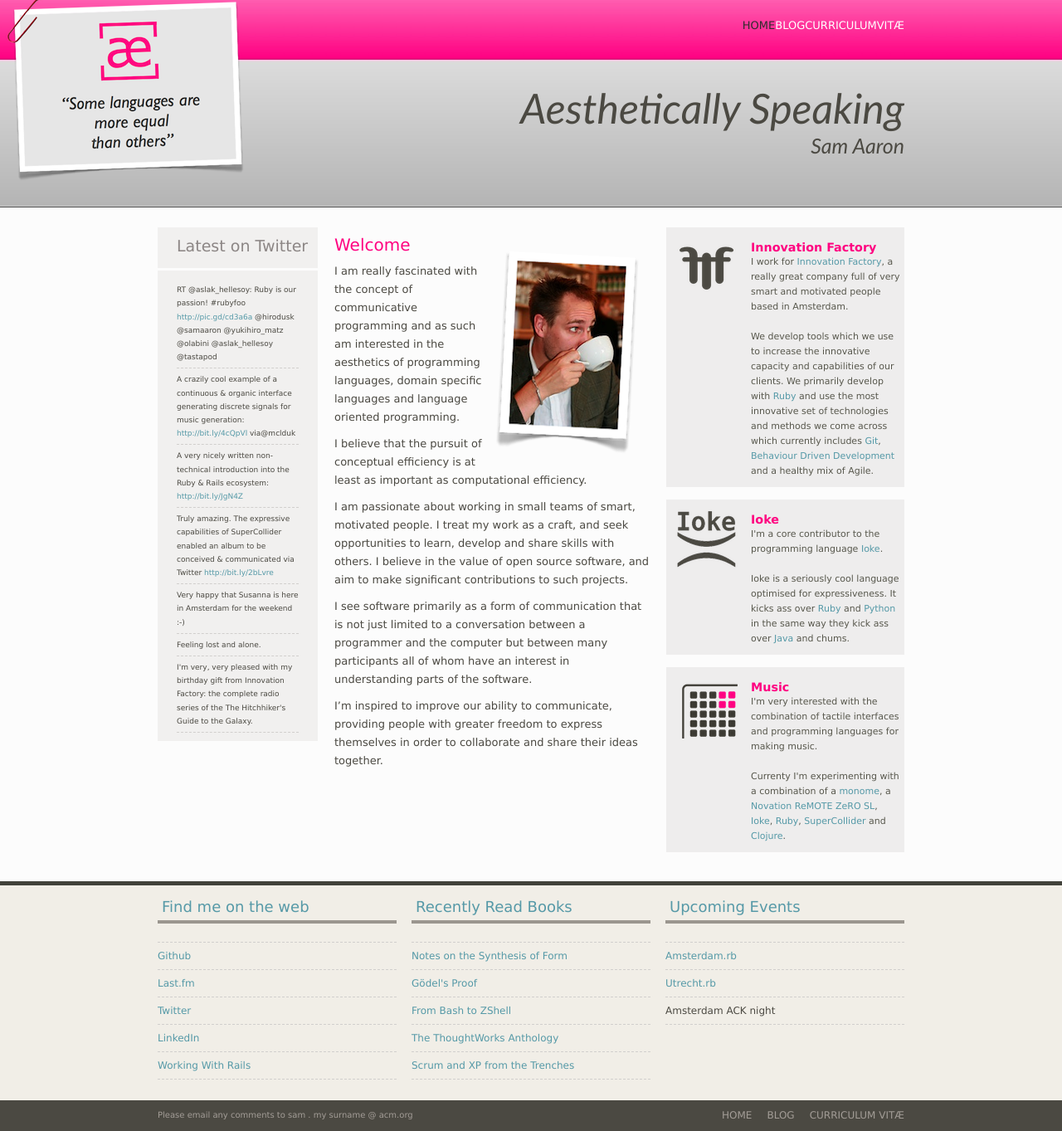
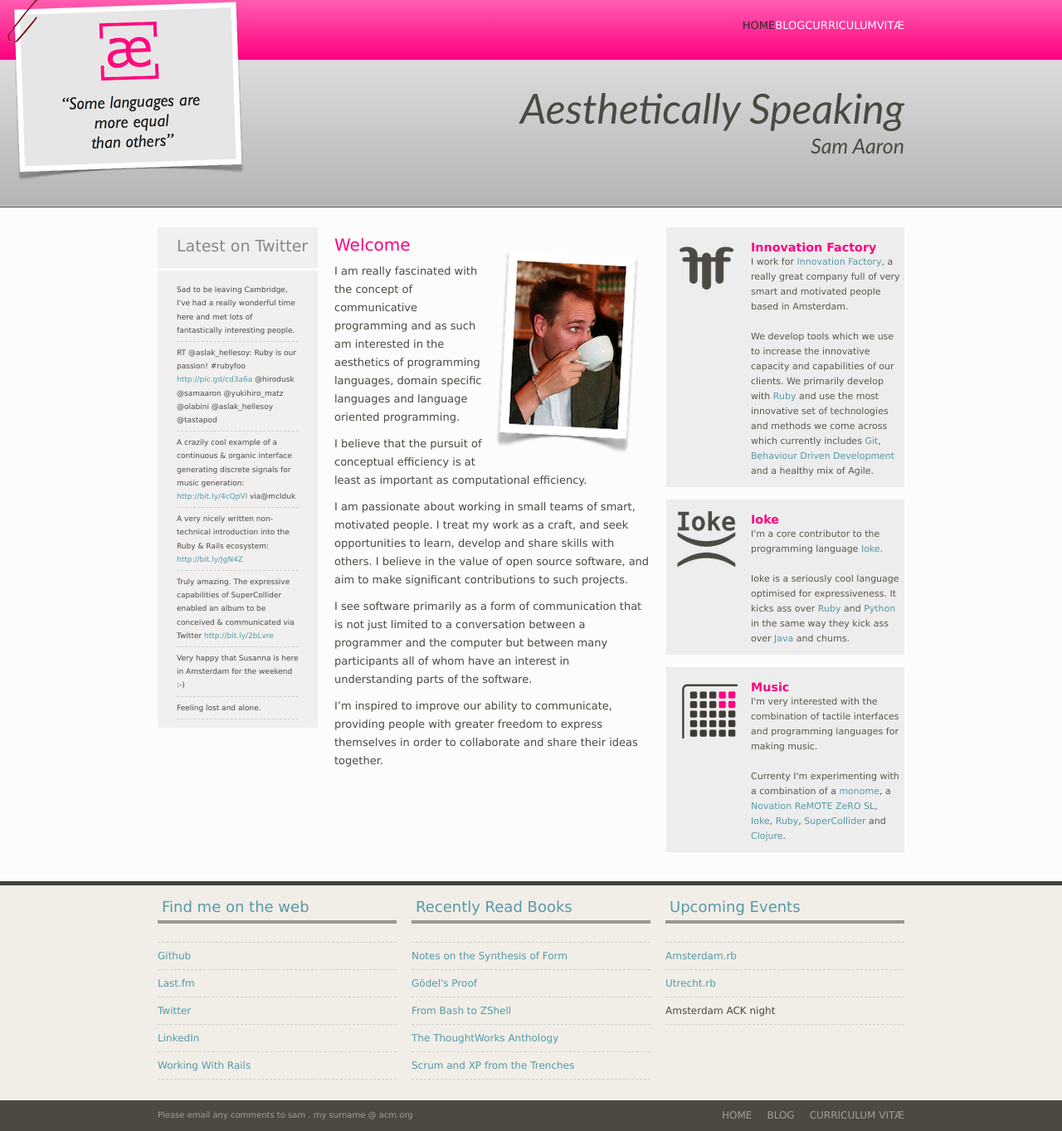
Before and after one commit to samaaron/communicatively_speaking, a Jekyll site: the page built from index.markdown, in a window 1280 px wide. Shown: the whole page at 83% size. Built offline with Jekyll 4.4.1, drawn with Linux system fonts in a browser that asks for light colours.

Commit message:
add latest tweet

```diff
--- a/_includes/twitter.html
+++ b/_includes/twitter.html
@@ -1,12 +1,12 @@
 <div id="leftcolumn">
   <a href="http://twitter.com/samaaron"><h3 class="leftbox">Latest on Twitter</h3></a>
   <ul class="leftbox borderedlist">
+    <li>Sad to be leaving Cambridge, I've had a really wonderful time here and met lots of fantastically interesting people.</li>
     <li>RT @aslak_hellesoy: Ruby is our passion! #rubyfoo <a href="http://pic.gd/cd3a6a">http://pic.gd/cd3a6a</a> @hirodusk @samaaron @yukihiro_matz @olabini @aslak_hellesoy @tastapod</li>
     <li>A crazily cool example of a continuous & organic interface generating discrete signals for music generation: <a href="http://bit.ly/4cQpVl">http://bit.ly/4cQpVl</a> via@mclduk</li>
     <li>A very nicely written non-technical introduction into the Ruby & Rails ecosystem: <a href="http://bit.ly/JgN4Z">http://bit.ly/JgN4Z</a></li>
     <li>Truly amazing. The expressive capabilities of SuperCollider enabled an album to be conceived & communicated via Twitter <a href="http://bit.ly/2bLvre">http://bit.ly/2bLvre</a></li>
     <li>Very happy that Susanna is here in Amsterdam for the weekend :-)</li>
     <li>Feeling lost and alone.</li>
-    <li>I'm very, very pleased with my birthday gift from Innovation Factory: the complete radio series of the The Hitchhiker's Guide to the Galaxy.</li>
   </ul>
 </div>
```
